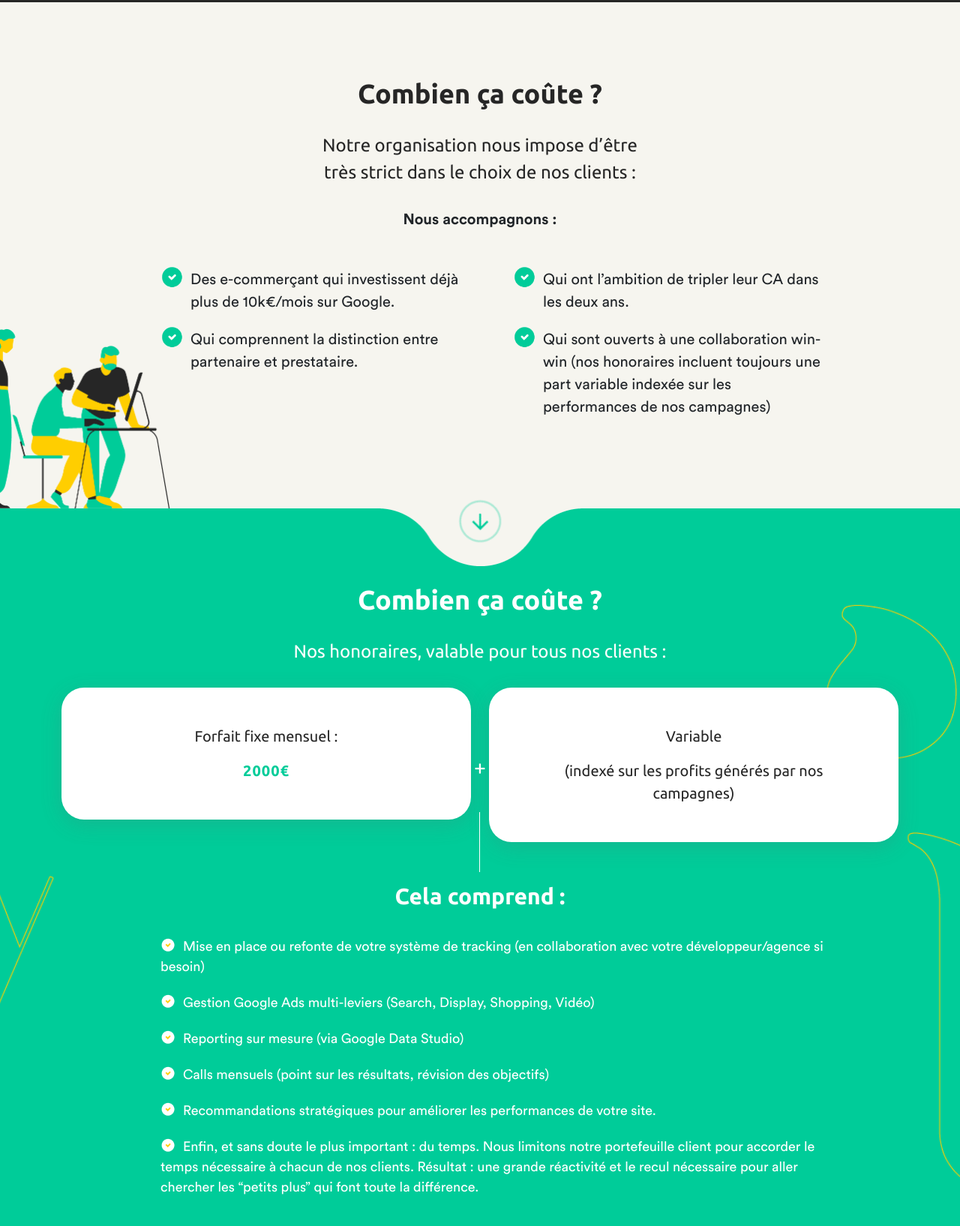
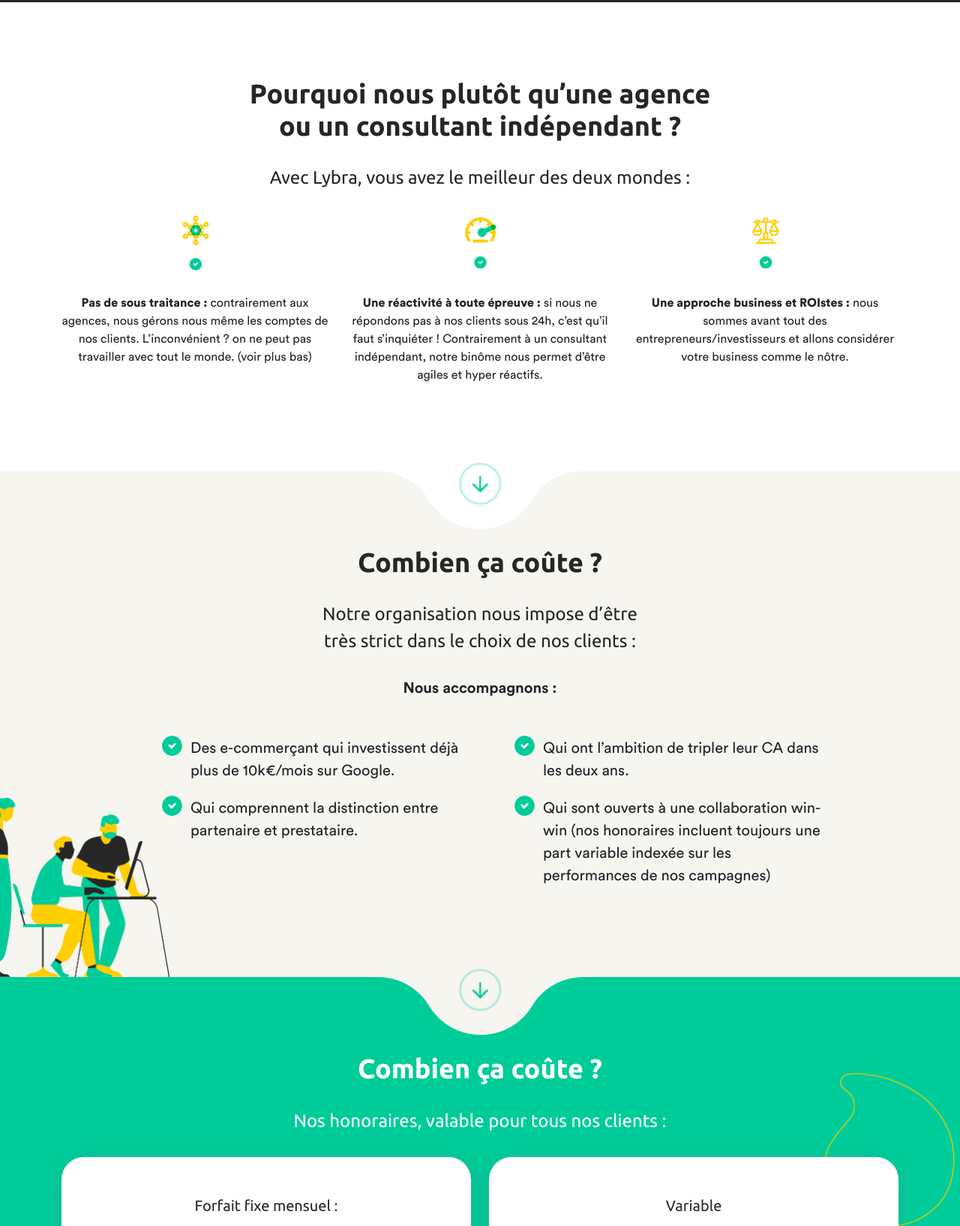
Before and after one commit to integraweb21/Lybra, a plain HTML site: page index.html in a window 1280 px wide. Shown: the part 2230-3865 px from the top of the page at 75% size. Drawn offline with nearby package versions, Linux system fonts and the light colour scheme; a web font is replaced by a local one.

Commit message:
Section Agency

```diff
--- a/assets/css/style.css
+++ b/assets/css/style.css
@@ -92,7 +92,7 @@ h2{
 
 /* Semi Circle */
 
-#customers:after, #price:after, #infos-customers:after{
+#customers:after, #agency:after, #infos-customers:after, #price:after{
     content: "";
     display: block;
     position: absolute;
@@ -101,6 +101,11 @@ h2{
     transform: translateX(-50%);
     width: 275px;
     height: 80px;
+}
+
+#agency:after{
+    background-image: url('img/semi-circle-white.png');
+    z-index: 1;
 }
 
 #customers:after, #infos-customers:after{
@@ -278,6 +283,32 @@ header nav .nav-contact:hover{
     margin-bottom: 30px;
 }
 
+/* Agency */
+
+#agency{
+    position: relative;
+    padding: 100px 0;
+}
+
+#agency h2{
+    font-family: 'Ubuntu', sans-serif;
+    text-align: center;
+    font-weight: 700;
+}
+
+#agency .subtitle{
+    color: #262626;
+}
+
+#agency .bloc img{
+    width: 45px;
+    margin-bottom: 30px;
+}
+
+#agency p span{
+    font-family: 'Circular Std Black';
+}
+
 /* Infos Customers */
 
 #infos-customers{
@@ -423,6 +454,7 @@ header nav .nav-contact:hover{
 }
 
 #price li{
+    position: relative;
     font-size: 18px;
     margin-bottom: 20px;
 }
@@ -430,13 +462,17 @@ header nav .nav-contact:hover{
 #price li:before{
     content: "";
     display: inline-block;
-    position: relative;
+    position: absolute;
     top: 2px;
     background-image: url('img/puce.png');
-    margin-right: 10px;
     width: 20px;
     height: 20px;
     background-size: 20px;
+}
+
+#price li span{
+    display: block;
+    padding-left: 30px;
 }
 
 /* Offer */
--- a/index.html
+++ b/index.html
@@ -102,6 +102,29 @@
         </div>
       </div>
     </section>
+    <section id="agency">
+      <div class="container">
+        <h2>Pourquoi nous plutôt qu’une agence<br>ou un consultant indépendant ?</h2>
+        <p class="subtitle">Avec Lybra, vous avez le meilleur des deux mondes :</p>
+        <div class="row">
+          <div class="bloc col-sm-4 text-center">
+            <img src="assets/css/img/picto-agency-1.png" alt="Lybra">
+            <p><span>Pas de sous traitance :</span> contrairement aux agences, nous gérons nous même les comptes de nos clients. L’inconvénient ? on ne peut pas travailler avec tout le monde. (voir plus bas)</p>
+          </div>
+          <div class="bloc col-sm-4 text-center">
+            <img src="assets/css/img/picto-agency-2.png" alt="Lybra">
+            <p><span>Une réactivité à toute épreuve :</span> si nous ne répondons pas à nos clients sous 24h, c’est qu’il faut s’inquiéter ! Contrairement à un consultant indépendant, notre binôme nous permet d’être agiles et hyper réactifs.</p>
+          </div>
+          <div class="bloc col-sm-4 text-center">
+            <img src="assets/css/img/picto-agency-3.png" alt="Lybra">
+            <p><span>Une approche business et ROIstes :</span> nous sommes avant tout des entrepreneurs/investisseurs et allons considérer votre business comme le nôtre.</p>
+          </div>
+        </div>
+        <div class="btn-arrow">
+          <a href="#infos-customers"><img src="assets/css/img/arrow-green.png" alt="Lybra"></a>
+        </div>
+      </div>
+    </section>
     <section id="infos-customers">
       <div class="container">
         <h2>Combien ça coûte ?</h2>
@@ -147,12 +170,12 @@
         <div class="list">
           <p class="title-list">Cela comprend :</p>
           <ul>
-            <li>Mise en place ou refonte de votre système de tracking (en collaboration avec votre développeur/agence si besoin)</li>
-            <li>Gestion Google Ads multi-leviers (Search, Display, Shopping, Vidéo)</li>
-            <li>Reporting sur mesure (via Google Data Studio)</li>
-            <li>Calls mensuels (point sur les résultats, révision des objectifs)</li>
-            <li>Recommandations stratégiques pour améliorer les performances de votre site.</li>
-            <li>Enfin, et sans doute le plus important : du temps. Nous limitons notre portefeuille client pour accorder le temps nécessaire à chacun de nos clients. Résultat : une grande réactivité et le recul nécessaire pour aller chercher les “petits plus” qui font toute la différence.</li>
+            <li><span>Mise en place ou refonte de votre système de tracking (en collaboration avec votre développeur/agence si besoin)</span></li>
+            <li><span>Gestion Google Ads multi-leviers (Search, Display, Shopping, Vidéo)</span></li>
+            <li><span>Reporting sur mesure (via Google Data Studio)</span></li>
+            <li><span>Calls mensuels (point sur les résultats, révision des objectifs)</span></li>
+            <li><span>Recommandations stratégiques pour améliorer les performances de votre site.</span></li>
+            <li><span>Enfin, et sans doute le plus important : du temps. Nous limitons notre portefeuille client pour accorder le temps nécessaire à chacun de nos clients. Résultat : une grande réactivité et le recul nécessaire pour aller chercher les “petits plus” qui font toute la différence.</span></li>
           </ul>
         </div>
         <div class="btn-arrow">
```
Also changed, not shown: assets/css/img/picto-agency-1.png (added), assets/css/img/picto-agency-2.png (added), assets/css/img/picto-agency-3.png (added), assets/css/img/semi-circle-white.png (added).
